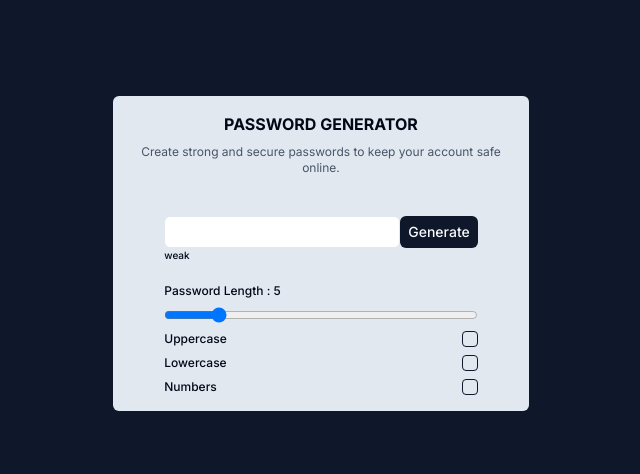
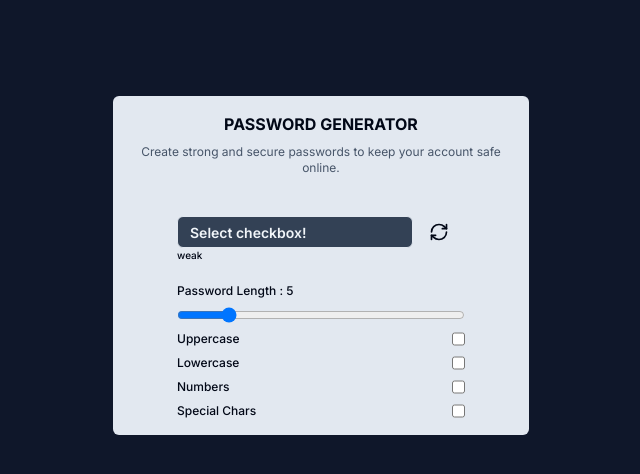
Before and after one commit to devemit/password-generator, a Next.js app: page / in a window 1280 px wide. Shown: the top 474 px of the page, without its empty margins (319-959 px from the left). Built offline with nearby package versions, Linux system fonts and the light colour scheme.

Commit message:
final commit

```diff
--- a/components/generator-form.tsx
+++ b/components/generator-form.tsx
@@ -1,63 +1,86 @@
 'use client';
-import { useState, useEffect } from 'react';
+import { useState, ChangeEvent } from 'react';
 import { Input } from './ui/input';
 import { Label } from './ui/label';
-import { Checkbox } from './ui/checkbox';
-import { Button } from './ui/button';
 import { twMerge } from 'tailwind-merge';
+import { RefreshCw } from 'lucide-react';
+export default function Form() {
+  const [passwordLength, setPasswordLength] = useState<number>(5);
+  const [generatedPassword, setgeneratedPassword] = useState<string>('Select checkbox!');
+  const [useUpperCase, setuseUpperCase] = useState(false);
+  const [useLowerCase, setuseLowerCase] = useState(false);
+  const [useNumbers, setuseNumbers] = useState(false);
+  const [useCharacters, setuseCharacters] = useState(false);
 
-export default function Form() {
-  const [passwordLength, setPasswordLength] = useState(5);
-  const [generatedPassword, setgeneratedPassword] = useState<string>('');
-  const [passwordStrength, setpasswordStrength] = useState<PasswordStrength>('weak');
   type PasswordStrength = 'weak' | 'medium' | 'strong';
-
-  useEffect(() => {
-    if (passwordLength < 6) {
-      setpasswordStrength('weak');
-    } else if (passwordLength >= 6 && passwordLength <= 9) {
-      setpasswordStrength('medium');
-    } else {
-      setpasswordStrength('strong');
-    }
-  }, [passwordLength]);
-
-  function generateLetter() {
-    let alphabet = 'ABCDEFGHIJKLMNOPQRSTUVWXYZ';
-    const letter = Math.floor(Math.random() * alphabet.length);
-    return alphabet[letter];
-  }
-  function generateLetters() {
-    let lettersArray = [];
-    for (let i = 0; i < passwordLength; i++) {
-      lettersArray.push(generateLetter());
-    }
-    let letters = lettersArray.join('');
-    return letters;
+  let passwordStrength: PasswordStrength = 'weak';
+  if (passwordLength < 6) {
+    passwordStrength = 'weak';
+  } else if (passwordLength >= 6 && passwordLength <= 9) {
+    passwordStrength = 'medium';
+  } else {
+    passwordStrength = 'strong';
   }
 
-  function generate(e: any) {
-    e.preventDefault();
-    setgeneratedPassword(e.target.value);
-    setgeneratedPassword(password);
+  function handleLowerCase() {
+    setuseLowerCase(!useLowerCase);
   }
 
-  function handleInputChange(e: any) {
+  function handleUpperCase() {
+    setuseUpperCase(!useUpperCase);
+  }
+  function handleNumbers() {
+    setuseNumbers(!useNumbers);
+  }
+  function handleCharacters() {
+    setuseCharacters(!useCharacters);
+  }
+
+  function generatePassword(e: any) {
+    e.preventDefault();
+    const uppercaseChars = 'ABCDEFGHIJKLMNOPQRSTUVWXYZ';
+    const lowercaseChars = 'abcdefghijklmnopqrstuvwxyz';
+    const numbers = '123456789';
+    const characters = '@#$&';
+    const allChars =
+      (useUpperCase ? uppercaseChars : '') +
+      (useLowerCase ? lowercaseChars : '') +
+      (useNumbers ? numbers : '') +
+      (useCharacters ? characters : '');
+
+    if (allChars.length === 0) {
+      setgeneratedPassword('Select checkbox!');
+      return;
+    }
+
+    let newPassword = '';
+    for (let i = 0; i < passwordLength; i++) {
+      const index = Math.floor(Math.random() * allChars.length);
+      newPassword += allChars[index];
+    }
+    setgeneratedPassword(newPassword);
+  }
+
+  function handleInputChange(e: ChangeEvent<HTMLInputElement>) {
     const newValue = e.target.value;
     setPasswordLength(Number(newValue));
   }
 
-  const password = generateLetters();
-
   return (
-    <form onSubmit={generate} className='flex flex-col'>
+    <form onSubmit={generatePassword} className='flex flex-col'>
       <div className='flex'>
-        <Input value={generatedPassword} onChange={generate} />
-        <Button type='submit' size='sm'>
-          Generate
-        </Button>
+        <div className='w-full h-full flex items-center justify-between'>
+          <Input
+            className={twMerge('bg-slate-700 text-slate-100 font-semibold text-xs md:text-sm')}
+            value={generatedPassword}
+            onChange={generatePassword}
+          />
+          <button type='submit' className='px-4'>
+            <RefreshCw size={20} />
+          </button>
+        </div>
       </div>
-      <Label className={twMerge('text-[10px] flex lowercase')}>{passwordStrength}</Label>
+      <Label className={twMerge('text-[10px] flex lowercase ')}>{passwordStrength}</Label>
       <Label className={twMerge('text-xs mt-5')}>
         Password Length : {passwordLength}
         <Input type='range' min={4} max={12} value={passwordLength} onChange={handleInputChange} />
@@ -65,15 +88,39 @@ export default function Form() {
       <section className='flex flex-col gap-2'>
         <Label className='flex justify-between text-xs'>
           Uppercase
-          <Checkbox className='align-middle' />
+          <input
+            type='checkbox'
+            checked={useUpperCase}
+            onChange={handleUpperCase}
+            className='align-middle cursor-pointer'
+          />
         </Label>
         <Label className='flex justify-between text-xs'>
           Lowercase
-          <Checkbox className='align-middle' />
+          <input
+            type='checkbox'
+            checked={useLowerCase}
+            onChange={handleLowerCase}
+            className='align-middle cursor-pointer'
+          />
         </Label>
         <Label className='flex justify-between text-xs'>
           Numbers
-          <Checkbox className='align-middle ' />
+          <input
+            type='checkbox'
+            checked={useNumbers}
+            onChange={handleNumbers}
+            className='align-middle cursor-pointer'
+          />
+        </Label>
+        <Label className='flex justify-between text-xs'>
+          Special Chars
+          <input
+            type='checkbox'
+            checked={useCharacters}
+            onChange={handleCharacters}
+            className='align-middle cursor-pointer'
+          />
         </Label>
       </section>
     </form>
--- a/components/ui/button.tsx
+++ b/components/ui/button.tsx
@@ -5,22 +5,21 @@ import { cva, type VariantProps } from 'class-variance-authority';
 import { cn } from '@/lib/utils';
 
 const buttonVariants = cva(
-   'inline-flex items-center justify-center rounded-md text-sm font-medium ring-offset-background transition-colors focus-visible:outline-none focus-visible:ring-2 focus-visible:ring-ring focus-visible:ring-offset-2 disabled:pointer-events-none disabled:opacity-50',
+  'inline-flex items-center justify-center rounded-full text-sm font-medium ring-offset-background transition-colors focus-visible:outline-none focus-visible:ring-2 focus-visible:ring-ring focus-visible:ring-offset-2 disabled:pointer-events-none disabled:opacity-50',
   {
     variants: {
       variant: {
         default: 'bg-primary text-primary-foreground hover:bg-primary/90',
         destructive: 'bg-destructive text-destructive-foreground hover:bg-destructive/90',
-            outline:
-               'border border-input bg-background hover:bg-accent hover:text-accent-foreground',
+        outline: 'border border-input bg-background hover:bg-accent hover:text-accent-foreground',
         secondary: 'bg-secondary text-secondary-foreground hover:bg-secondary/80',
         ghost: 'hover:bg-accent hover:text-accent-foreground',
         link: 'text-primary underline-offset-4 hover:underline',
       },
       size: {
         default: 'h-10 px-4 py-2',
-            sm: 'h-8 rounded-md px-2',
-            lg: 'h-11 rounded-md px-8',
+        sm: 'h-6 px-1',
+        lg: 'h-11  px-8',
         icon: 'h-10 w-10',
       },
     },
```
Also changed, not shown: utils/helper.ts (added, +13 -0 lines). Lines whose indentation alone changed are shown as unchanged.
